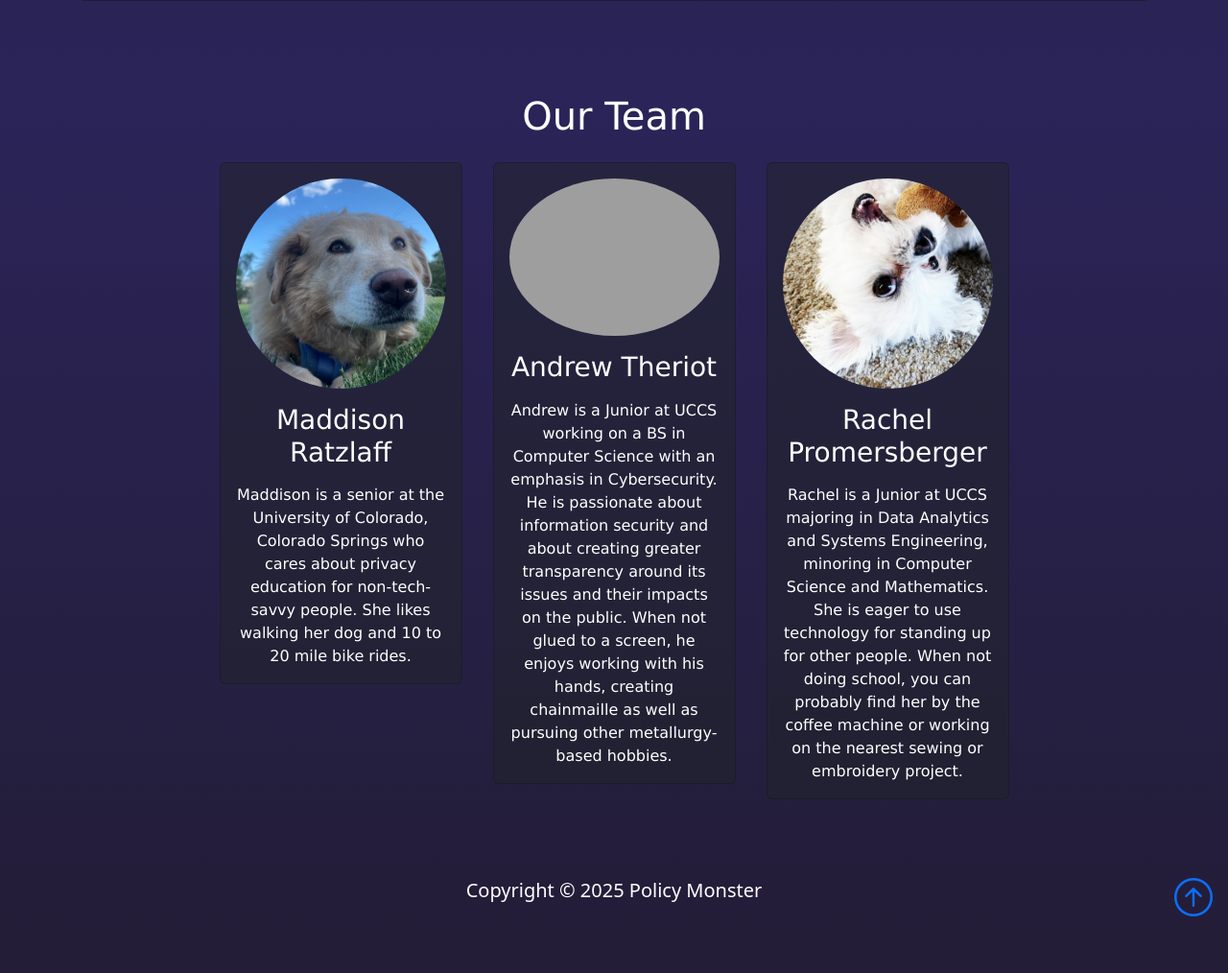
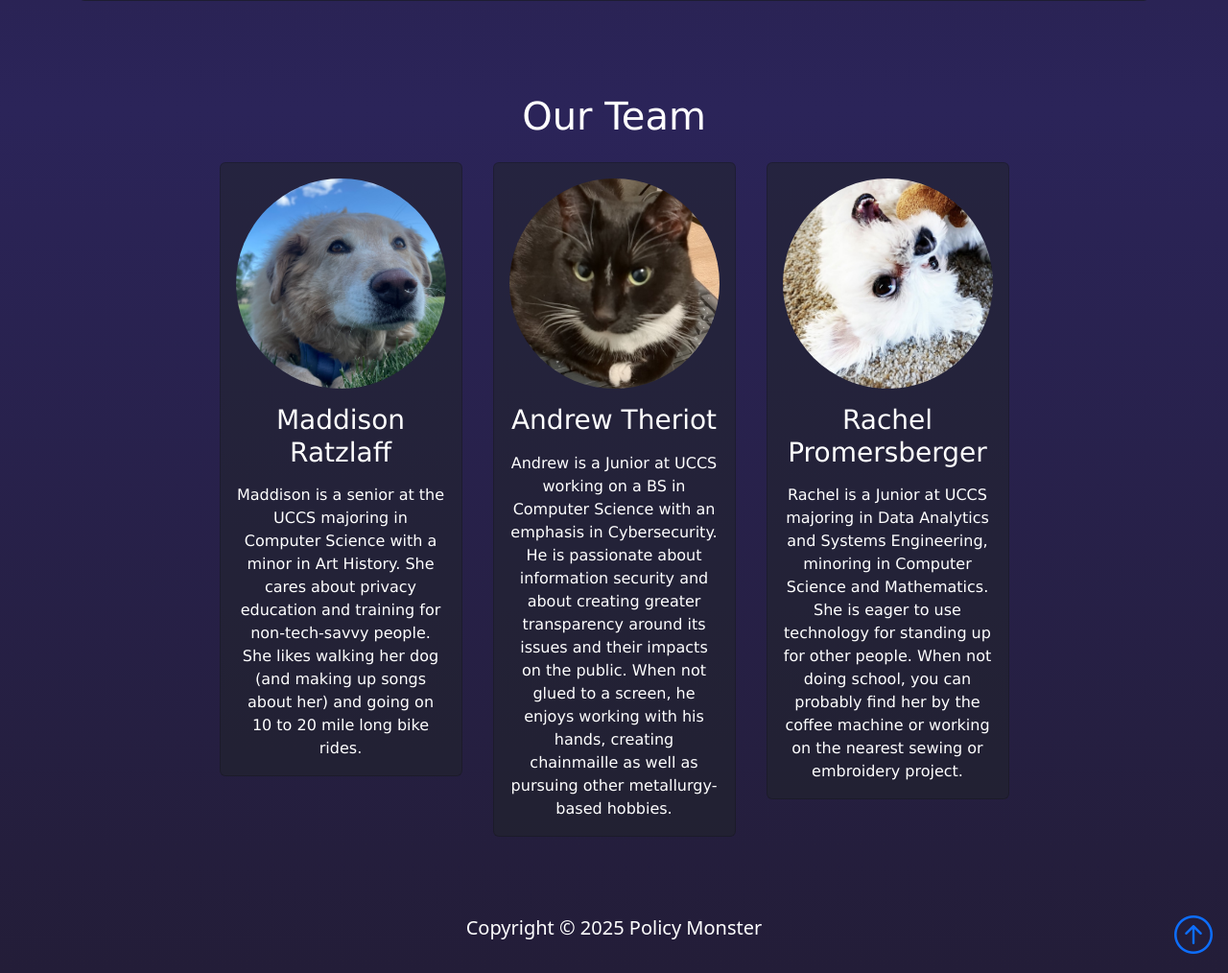
Before and after one commit to andtheT/CS4930-project, a Django app: page /about in a window 1280 px wide. Shown: the part 789-1803 px from the top of the page at 96% size. Before the commit the page ends 1744 px from the top, so only its background shows below. Run offline with Django 5.2, Linux system fonts and the light colour scheme; grey boxes are pictures that could not be loaded.

Commit message:
small changes

```diff
--- a/pm_app/templates/pm_app/about.html
+++ b/pm_app/templates/pm_app/about.html
@@ -57,10 +57,12 @@
                             <img src="static/pm_app/M_Profile.jpeg" class=" img-fluid rounded-circle mb-3" alt="Maddison's Profile"/>
                             <h3 class="card-title mb-3">Maddison Ratzlaff</h3>
                             <p class="card-text">
-                                Maddison is a senior at the University of Colorado,
-                                Colorado Springs who cares about privacy education for
-                                non-tech-savvy people. She likes walking her dog and
-                                10 to 20 mile bike rides.
+                                Maddison is a senior at the UCCS majoring in
+                                Computer Science with a minor in
+                                Art History. She cares about privacy education and training for
+                                non-tech-savvy people. She likes walking her dog (and making
+                                up songs about her) and
+                                going on 10 to 20 mile long bike rides.
                             </p>
                         </div>
                     </div>
@@ -68,7 +70,7 @@
                 <div class="col-md-6 col-lg-3 p-3">
                     <div class="card bg-dark bg-opacity-50">
                         <div class="card-body text-white text-center">
-                            <img src="static/pm_app/a_profile.jpeg" class=" img-fluid rounded-circle mb-3" alt="Maddison's Profile"/>
+                            <img src="static/pm_app/a_profile.jpg" class=" img-fluid rounded-circle mb-3" alt="Andrew's Profile"/>
                             <h3 class="card-title mb-3">Andrew Theriot</h3>
                             <p class="card-text">
                                 Andrew is a Junior at UCCS working on a BS in Computer Science with an emphasis in Cybersecurity.
--- a/pm_app/templates/pm_app/base.html
+++ b/pm_app/templates/pm_app/base.html
@@ -37,7 +37,7 @@
 <style>
   body {
     background: #231d38;
-    background: linear-gradient(0deg,rgba(35, 29, 56, 1) 0%, rgba(43, 36, 89, 1) 50%, rgba(35, 29, 56, 1) 100%);
+    background: linear-gradient(0deg,rgb(35, 29, 56) 0%, rgba(43, 36, 89, 1) 50%, rgba(35, 29, 56, 1) 100%);
   }
 </style>
 
--- a/pm_app/templates/pm_app/index.html
+++ b/pm_app/templates/pm_app/index.html
@@ -35,13 +35,15 @@
     <!--URL input-->
     <section class="text-light p-5 text-center">
         <div class="d-sm-flex justify-content-center">
+
                 <div class="input-group input-group-lg mb-3" style="max-width: 1300px;">
-                <input type="text" class="form-control transparent-input"
+                    <input type="url" class="form-control transparent-input"
                     style="height: 60px; background-color: transparent !important; border: 1px solid #fff; color: #fff;"
                     placeholder="Paste URL here..." aria-label="Paste URL here..." aria-describedby="basic-addon2">
                     <a href="results" class="btn ms-2 btn-dark text-light" style="height: 60px; border-radius: 10px !important;
                     padding-left: 25px; padding-right: 25px; border: 1px solid #fff; color: #fff;">Go</a>
                 </div>
+
         </div>
     </section>
     <!--boxes-->
--- a/pm_app/templates/pm_app/privacy.html
+++ b/pm_app/templates/pm_app/privacy.html
@@ -35,7 +35,7 @@
                         <div class="card-body">
                             <p class="card-body fs-5  text-start">
                                 Policy Monster does not store your personal data and does not use cookies to track your movements
-                                on the web. We are committed to your safety and online privacy. We use the web scraping tool Scrapy to
+                                on the web. We are committed to your safety and online privacy. We use the web scraping tool BeautifulSoup to
                                 find privacy policies on websites, and the risk of personal data collection or use through this tool is
                                 very low, though not always zero. Use at your own discretion.
                             </p>
```
Also changed, not shown: pm_app/static/pm_app/a_profile.jpg, 5 other files. Lines whose indentation alone changed are shown as unchanged.
